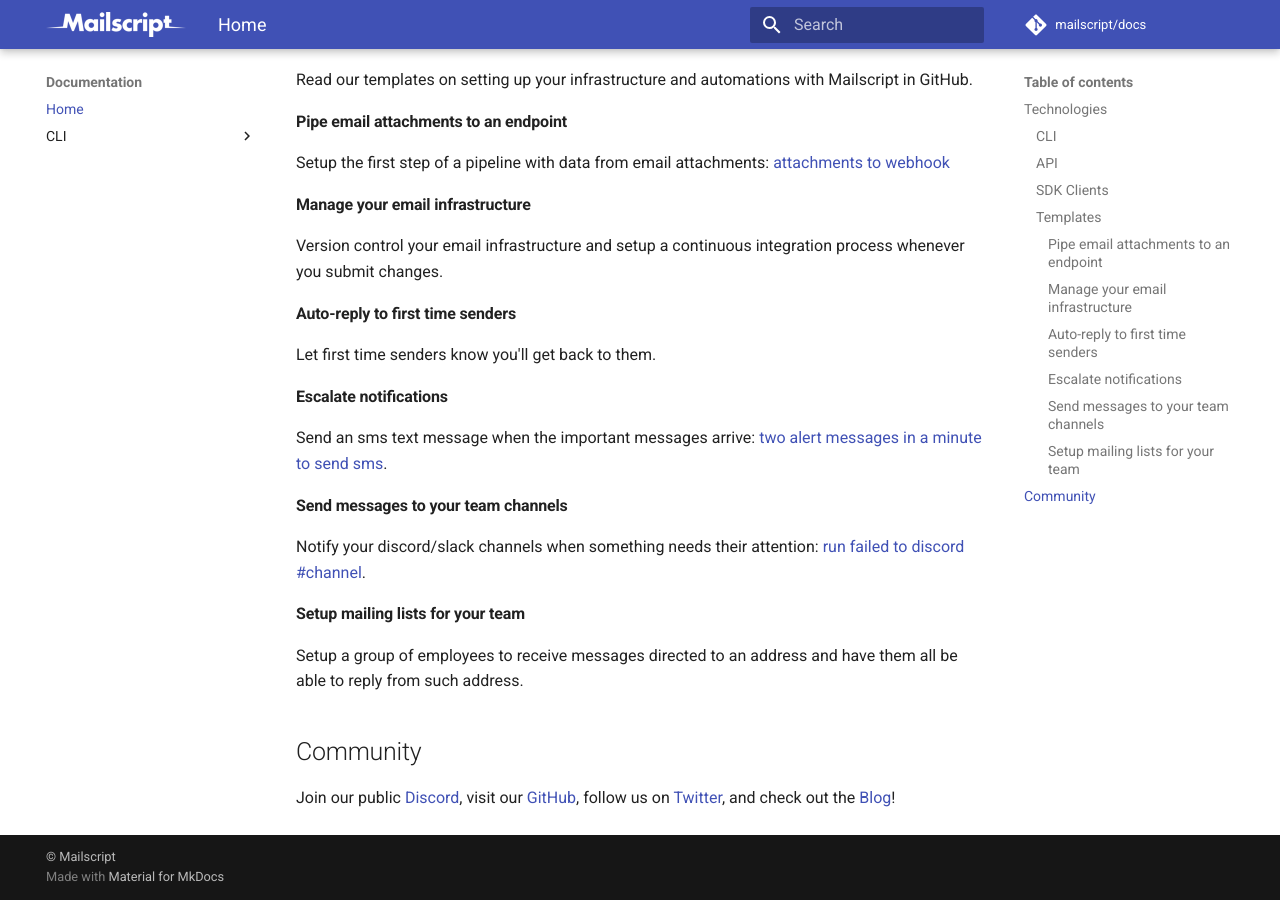
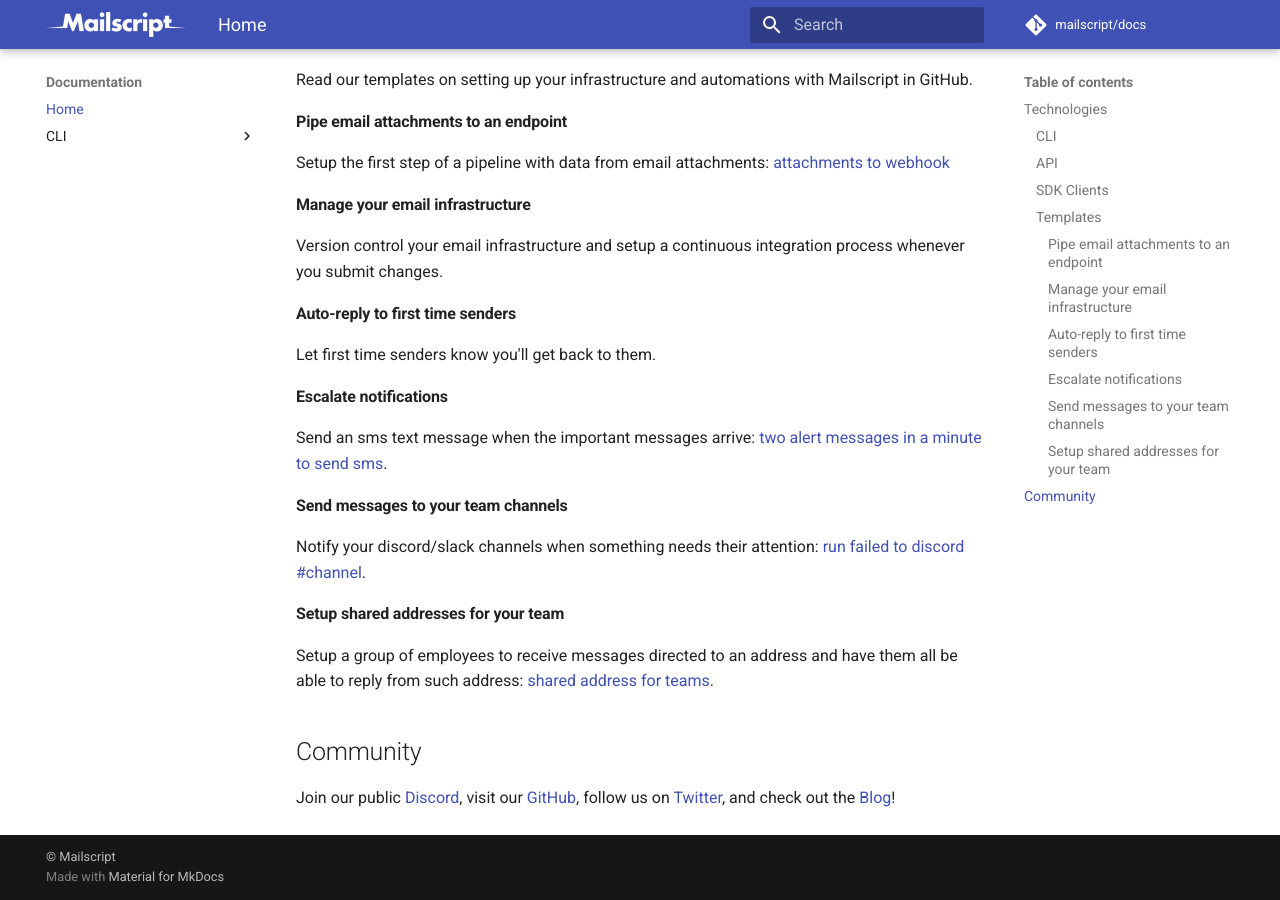
Before and after one commit to vaultec81/docs, an MkDocs documentation site: the page built from docs/index.md, in a window 1280 px wide and 900 px high, scrolled down 1192 px. Built offline with MkDocs 1.6.1 and Material for MkDocs 9.7.7, drawn with Linux system fonts in a browser that asks for light colours; comment, search, counter and statistics services are not loaded.

Commit message:
Add shared address for teams template link

```diff
--- a/docs/index.md
+++ b/docs/index.md
@@ -56,9 +56,9 @@
 
 Notify your discord/slack channels when something needs their attention: [run failed to discord #channel](https://github.com/mailscript/template-run-failed-to-discord).
 
-#### Setup mailing lists for your team
+#### Setup shared addresses for your team
 
-Setup a group of employees to receive messages directed to an address and have them all be able to reply from such address.
+Setup a group of employees to receive messages directed to an address and have them all be able to reply from such address: [shared address for teams](https://github.com/mailscript/template-shared-address-for-team).
 
 ## Community
 
```
